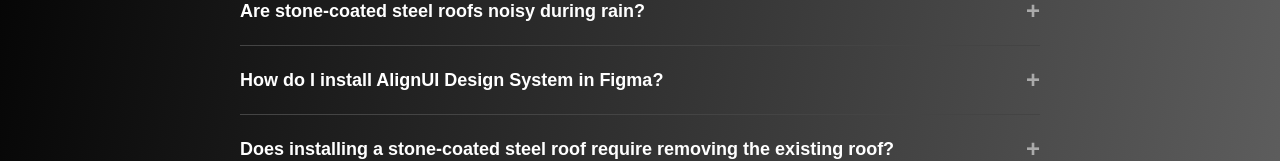
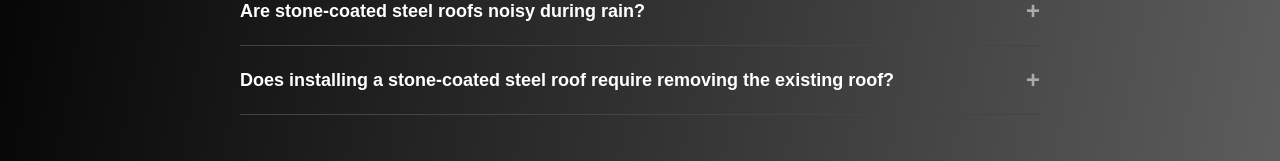
Before and after one commit to StonxRoofing/StonxRoofing, a React (Vite) app: page /faq in a window 1280 px wide. Shown: the part 525-686 px from the top of the page. Built offline with nearby package versions, Linux system fonts and the light colour scheme; no server answers; the database is empty.

Commit message:
Update FAQPage.jsx

```diff
--- a/src/pages/FAQPage.jsx
+++ b/src/pages/FAQPage.jsx
@@ -18,10 +18,6 @@
   {
     question: "Are stone-coated steel roofs noisy during rain?",
     answer: "Contrary to common misconceptions, stone-coated steel roofs are not noisy. The stone coating, combined with the roofing system's design, dampens sound, making them quieter than traditional metal roofs during rainfall."
-  },
-  {
-    question: "How do I install AlignUI Design System in Figma?",
-    answer: "AlignUI installation in Figma is not relevant to StoneX. However, to install StoneX roofing panels, consult our installation guide or contact our support team for professional assistance."
   },
   {
     question: "Does installing a stone-coated steel roof require removing the existing roof?",
```
